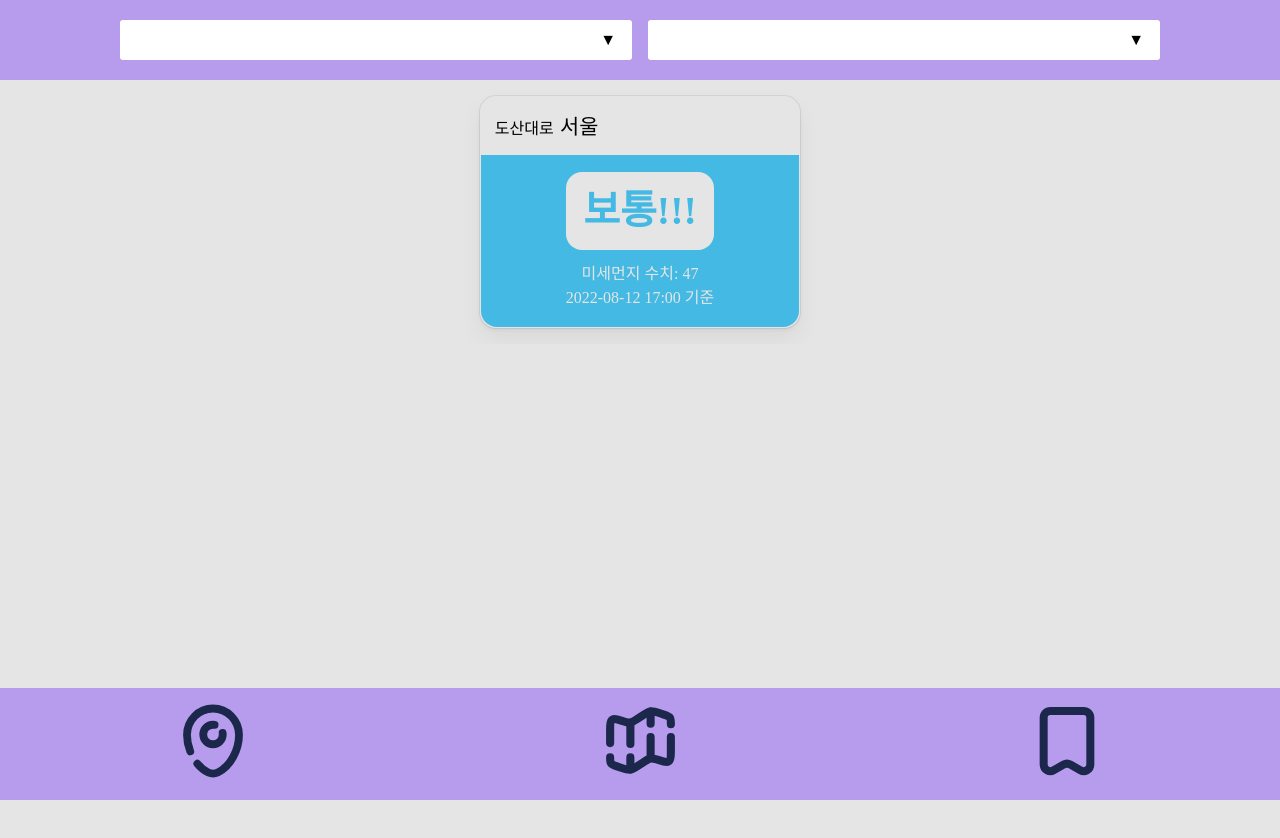
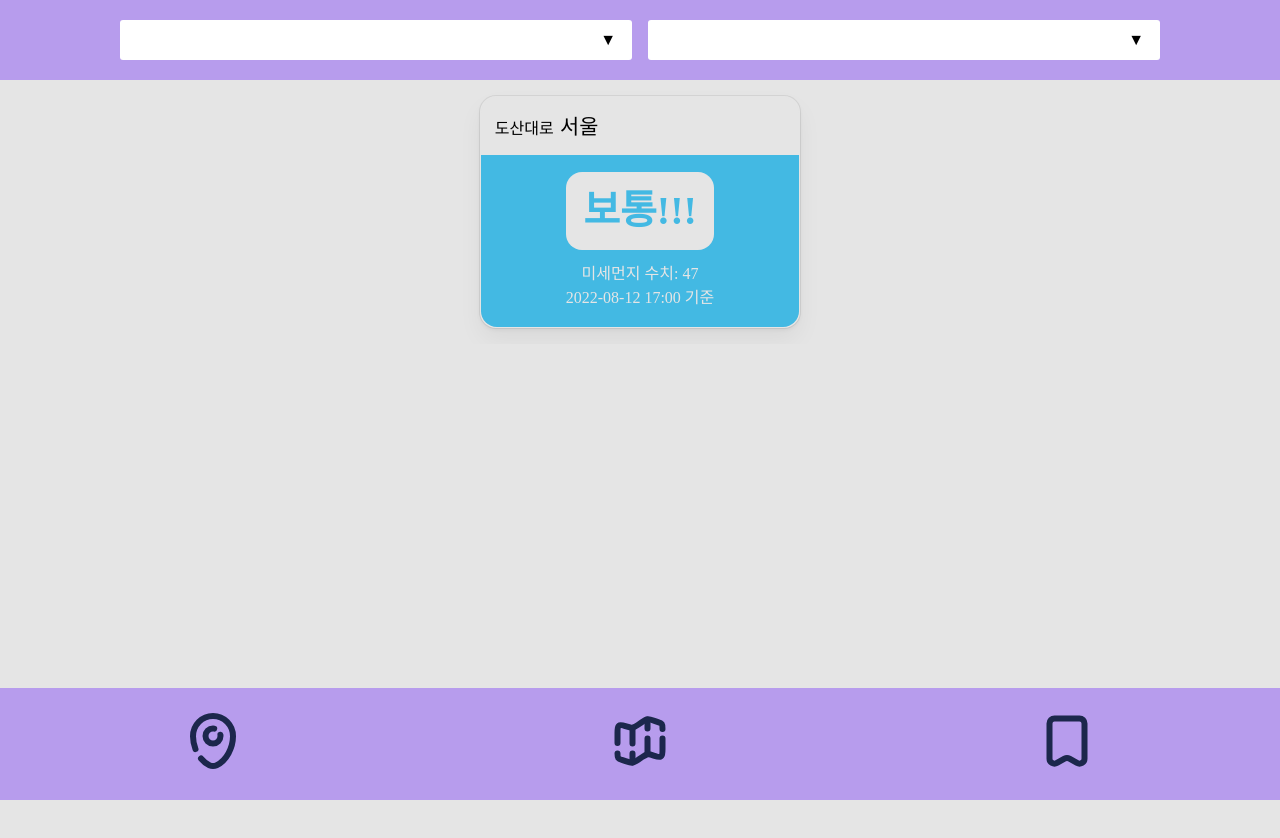
Before and after one commit to www-r/FineDustIndicator, a React (Vite) app: page / in a window 1280 px wide. Shown: the top 838 px of the page. Built offline with nearby package versions, Linux system fonts and the light colour scheme; a web font is replaced by a local one.

Commit message:
feat: icon 추가

```diff
--- a/src/assets/IconBookmark.jsx
+++ b/src/assets/IconBookmark.jsx
@@ -1,5 +1,5 @@
 export default (
-	<svg width="80px" height="80px" viewBox="0 0 24 24" fill="#1C274C" xmlns="http://www.w3.org/2000/svg">
+	<svg width="60px" height="60px" viewBox="0 0 24 24" fill="#1C274C" xmlns="http://www.w3.org/2000/svg">
 		<g id="SVGRepo_bgCarrier" strokeWidth="0"></g>
 		<g id="SVGRepo_tracerCarrier" strokeLinecap="round" strokeLinejoin="round"></g>
 		<g id="SVGRepo_iconCarrier">
--- a/src/assets/IconBookmarkEmpty.jsx
+++ b/src/assets/IconBookmarkEmpty.jsx
@@ -1,5 +1,5 @@
 export default (
-	<svg width="80px" height="80px" viewBox="0 0 24 24" fill="none" xmlns="http://www.w3.org/2000/svg">
+	<svg width="60px" height="60px" viewBox="0 0 24 24" fill="none" xmlns="http://www.w3.org/2000/svg">
 		<g id="SVGRepo_bgCarrier" strokeWidth="0"></g>
 		<g id="SVGRepo_tracerCarrier" strokeLinecap="round" strokeLinejoin="round"></g>
 		<g id="SVGRepo_iconCarrier">
--- a/src/assets/IconMap.jsx
+++ b/src/assets/IconMap.jsx
@@ -1,5 +1,5 @@
 export default (
-	<svg width="81px" height="81px" viewBox="0 0 24 24" fill="none" xmlns="http://www.w3.org/2000/svg">
+	<svg width="60px" height="60px" viewBox="0 0 24 24" fill="none" xmlns="http://www.w3.org/2000/svg">
 		<g id="SVGRepo_bgCarrier" strokeWidth="0"></g>
 		<g id="SVGRepo_tracerCarrier" strokeLinecap="round" strokeLinejoin="round"></g>
 		<g id="SVGRepo_iconCarrier">
--- a/src/assets/IconPin.jsx
+++ b/src/assets/IconPin.jsx
@@ -1,21 +1,20 @@
 export default (
-	<svg width="78px" height="78px" viewBox="0 0 24 24" fill="none" xmlns="http://www.w3.org/2000/svg">
+	<svg width="60px" height="60px" viewBox="0 0 24 24" fill="none" xmlns="http://www.w3.org/2000/svg">
 		<g id="SVGRepo_bgCarrier" strokeWidth="0"></g>
 		<g id="SVGRepo_tracerCarrier" strokeLinecap="round" strokeLinejoin="round"></g>
 		<g id="SVGRepo_iconCarrier">
-			{' '}
 			<path
 				d="M12.5 7.04148C12.3374 7.0142 12.1704 7 12 7C10.3431 7 9 8.34315 9 10C9 11.6569 10.3431 13 12 13C13.6569 13 15 11.6569 15 10C15 9.82964 14.9858 9.6626 14.9585 9.5"
 				stroke="#1C274C"
 				strokeWidth="2.4"
 				strokeLinecap="round"
-			></path>{' '}
+			></path>
 			<path
 				d="M5 15.2161C4.35254 13.5622 4 11.8013 4 10.1433C4 5.64588 7.58172 2 12 2C16.4183 2 20 5.64588 20 10.1433C20 14.6055 17.4467 19.8124 13.4629 21.6744C12.5343 22.1085 11.4657 22.1085 10.5371 21.6744C9.26474 21.0797 8.13831 20.1439 7.19438 19"
 				stroke="#1C274C"
 				strokeWidth="2.4"
 				strokeLinecap="round"
-			></path>{' '}
+			></path>
 		</g>
 	</svg>
 );
```
